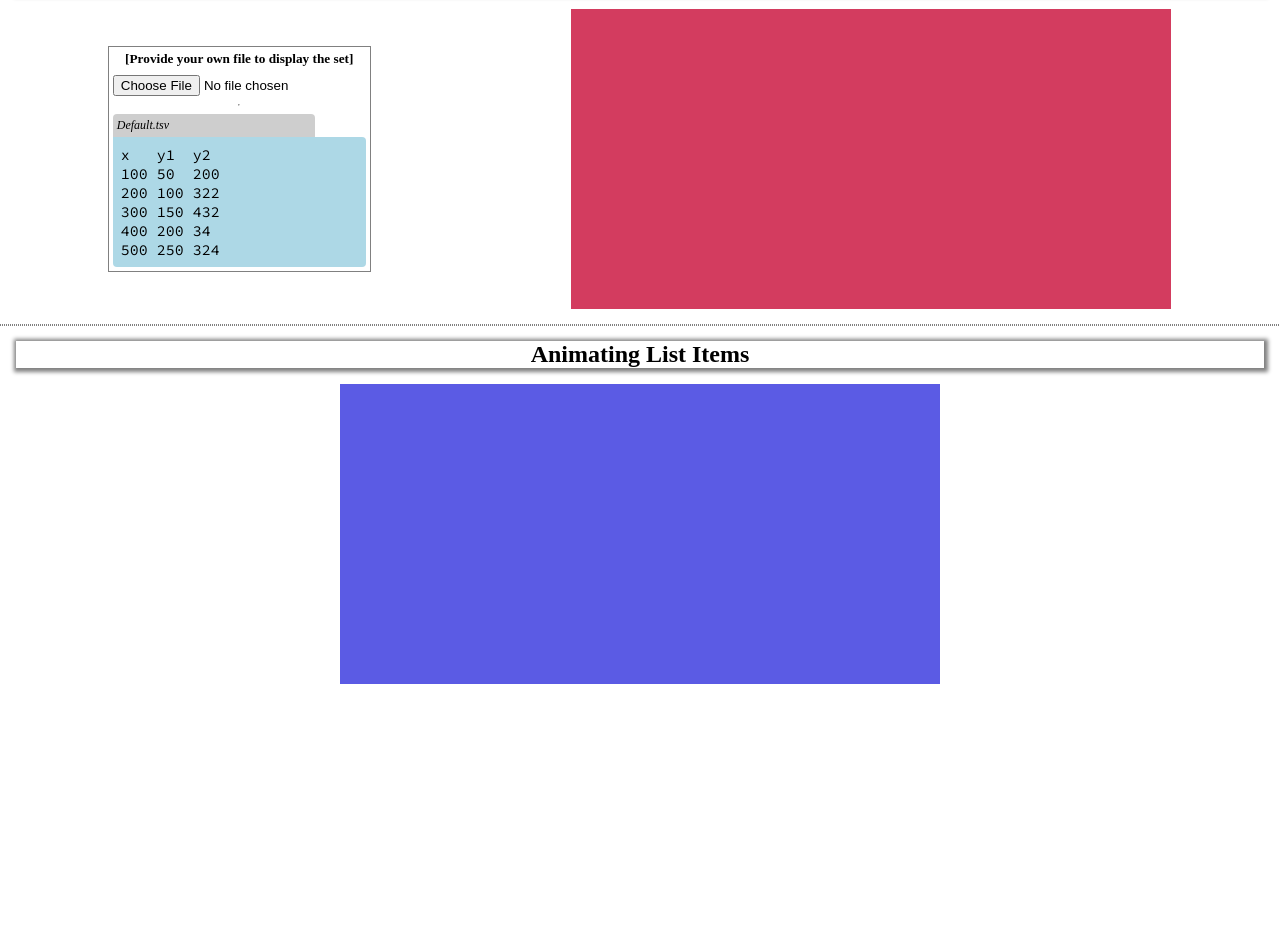
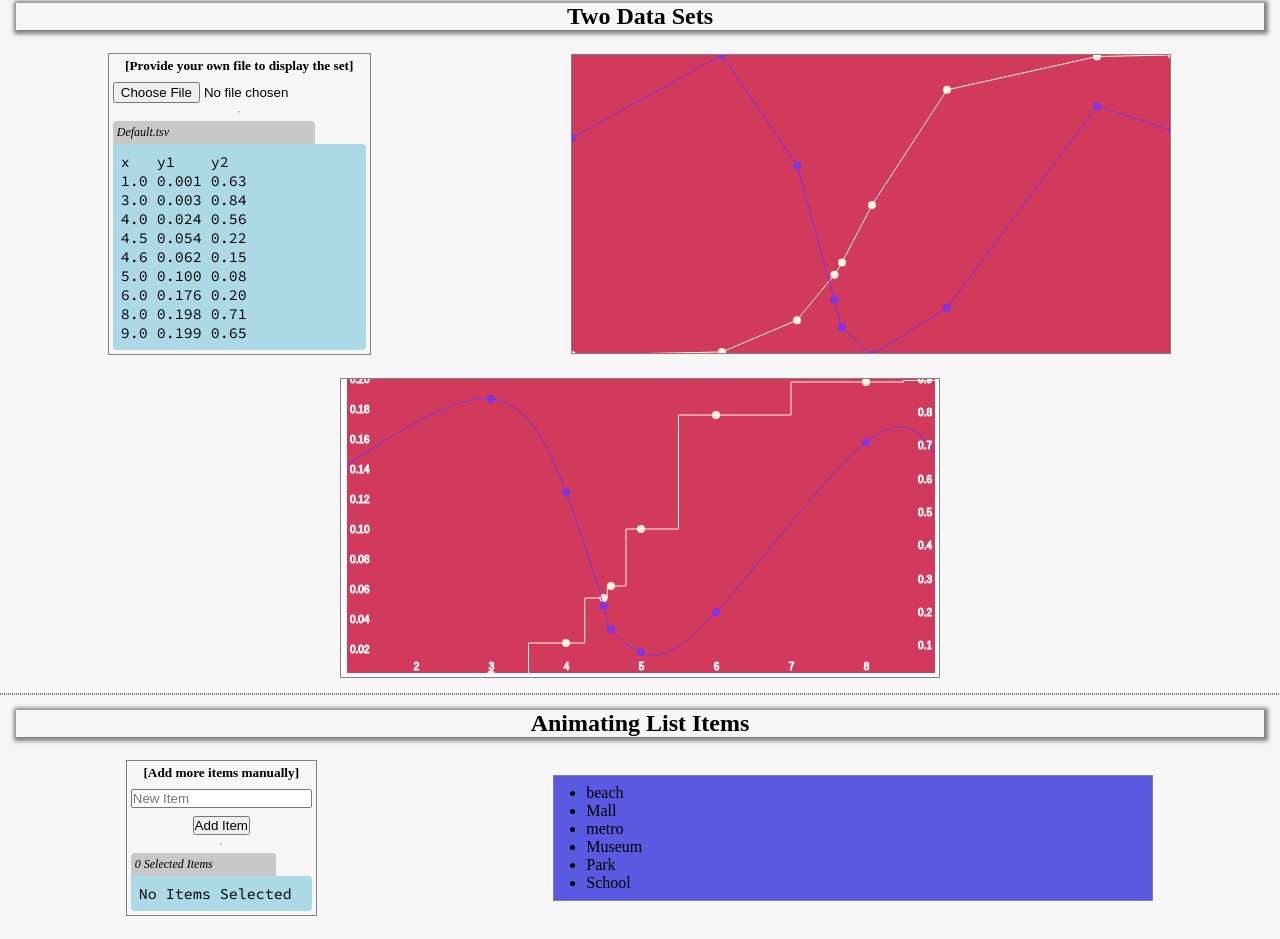
Before and after one commit to pulgamecanica/D3Examples, a plain HTML site: page Chapter02/lets_make_some_graphs_already.html in a window 1280 px wide. Shown: the part 425-1364 px from the top of the page. Before the commit the page ends 1125 px from the top, so only its background shows below. Drawn offline with Linux system fonts and the light colour scheme.

Commit message:
Chapter02 [Two Data Sets & Animating List Items]

```diff
--- /dev/null
+++ b/Chapter02/animating_list_items.js
@@ -0,0 +1,63 @@
+let items = ["Park", "beach", "School", "Mall", "metro", "Museum"]
+let selectedItems = [];
+
+const drawList = () => {
+  items.sort((a, b) => {
+    return a.toLowerCase().localeCompare(b.toLowerCase());
+  });
+  d3.select( "#list-container" ).select( "ul" )
+    .remove();
+  d3.select( "#list-container" )
+    .append( "ul" ).selectAll( "li" )
+    .data(items).enter()
+    .append( "li" ).text( d => d )
+    .on( "click", function () {
+      this.toggleState = !this.toggleState;
+      addRemoveSelectedItem(this.textContent)
+      d3.select( this )
+        .transition().duration(2000)
+        .style( "color", this.toggleState ? "red" : "black" );
+    });
+}
+
+const drawSelectedItems = () => {
+  selectedItems.sort((a, b) => {
+    return a.toLowerCase().localeCompare(b.toLowerCase());
+  });
+  d3.select( "#animating-list-title").text(selectedItems.length + " Selected Items");
+  d3.select( "#animating-list-body" ).selectAll( "p" ).remove();
+  if (selectedItems.length) {
+    d3.select( "#animating-list-body" ).selectAll( "p" )
+      .data( selectedItems ).enter()
+      .append( "p" ).text( d => d );
+  } else {
+    d3.select( "#animating-list-body" ).append( "p" ).text("No Items Selected");
+  }
+}
+
+const addNewItem = (item) => {
+  if (item.trim()) items.push(item);
+  drawList();
+};
+
+const addRemoveSelectedItem = (item) => {
+  if (!item.trim()) return;
+  let founded = selectedItems.indexOf(item);
+  if (founded >= 0) {
+    selectedItems.splice(founded, 1);
+  } else {
+    selectedItems.push(item);
+  }
+  drawSelectedItems();
+}
+
+window.addEventListener("load", () => {
+  d3.select( "#list-submit-input" )
+    .on( 'click', function() {
+      event.preventDefault()
+      addNewItem( d3.select( "#list-text-input" ).node().value );
+      d3.select( "#list-text-input" ).node().value = null;
+    });
+  drawList();
+  drawSelectedItems();
+});
--- /dev/null
+++ b/Chapter02/data/example-multiple-data-set.tsv
@@ -0,0 +1,10 @@
+x	y1	y2
+1.0	0.001	0.63
+3.0	0.003	0.84
+4.0	0.024	0.56
+4.5	0.054	0.22
+4.6	0.062	0.15
+5.0	0.100	0.08
+6.0	0.176	0.20
+8.0	0.198	0.71
+9.0	0.199	0.65
--- /dev/null
+++ b/Chapter02/data/example-multiple-data-set2.tsv
@@ -0,0 +1,5 @@
+x	y1	y2
+1.2	0.05	0.132
+2.0	0.15	0.42
+4.2	0.005	0.32
+5.2	0.25	0.102
--- a/Chapter02/index.css
+++ b/Chapter02/index.css
@@ -5,6 +5,7 @@
 }
 
 body {
+  background-color: rgba(200, 200, 200, 0.15);
 }
 
 section {
@@ -19,19 +20,20 @@ section {
   gap: 1rem;
 }
 
-section svg {
+section svg, #list-container {
   margin: auto;
+  border: 1px gray solid;
 }
 
-#a-single-data-set {
+.svg1 {
   background-color: rgba(42, 42, 42, .42);
 }
 
-#two-data-sets {
+.svg2 {
   background-color: rgba(200, 12, 55, 0.8);
 }
 
-#animating-list-items {
+.svg3 {
   background-color: rgba(50, 50, 222, 0.8);
 }
 
@@ -76,3 +78,24 @@ section svg {
   margin: 0.5rem auto;
   outline: 1px gray solid;
 }
+
+.axisWhite, .axisWhite *{
+  stroke: white;
+  fill: white;
+  overflow: hidden;
+}
+
+#list-container {
+  background-color: rgba(50, 50, 222, 0.8);
+  width: 600px;
+  height: auto;
+  padding: 0.5rem 2rem;
+}
+
+#list-container ul li {
+  cursor: pointer;
+}
+
+#list-container ul li:hover {
+  background-color: rgba(0, 0, 0, 0.1);
+}
--- a/Chapter02/lets_make_some_graphs_already.html
+++ b/Chapter02/lets_make_some_graphs_already.html
@@ -14,6 +14,7 @@
   <link href="https://fonts.googleapis.com/css2?family=Source+Code+Pro&display=swap" rel="stylesheet">
 </head>
 <body>
+  <center><h1>Chapter 02</h1></center>
   <section>
     <h1 class="title">A Single Data Set</h1>
     <span class="d3-input">
@@ -30,7 +31,7 @@
 500 250</div>
       </div>
     </span>
-    <svg id="a-single-data-set" width="600" height="300"/>
+    <svg class="svg1" id="a-single-data-set"/>
   </section>
 
   <section>
@@ -41,21 +42,38 @@
       <hr>
       <div class="text-wrapper">
         <div id="two-data-sets-title" class="text-wrapper-title">Default.tsv</div>
-        <div id="two-data-sets-file-body" class="text-wrapper-body">x   y1  y2
-100 50  200
-200 100 322
-300 150 432
-400 200 34
-500 250 324</div>
+        <div id="two-data-sets-file-body" class="text-wrapper-body">x   y1    y2
+1.0 0.001 0.63
+3.0 0.003 0.84
+4.0 0.024 0.56
+4.5 0.054 0.22
+4.6 0.062 0.15
+5.0 0.100 0.08
+6.0 0.176 0.20
+8.0 0.198 0.71
+9.0 0.199 0.65</div>
       </div>
 
     </span>
-    <svg id="two-data-sets" width="600" height="300"/>
+    <svg class="svg2" id="two-data-sets"/>
+    <svg class="svg2" id="two-data-sets-scales"/>
   </section>
 
   <section>
     <h1 class="title">Animating List Items</h1>
-    <svg id="animating-list-items" width="600" height="300"/>
+    <span class="d3-input">
+      <h5>[Add more items manually]</h5>
+      <input type="text" name="list-text-input" id="list-text-input" placeholder="New Item">
+      <button type="submit" id="list-submit-input" >Add Item</button>
+      <hr>
+      <div class="text-wrapper">
+        <div id="animating-list-title" class="text-wrapper-title">Selected Items</div>
+        <div id="animating-list-body" class="text-wrapper-body"></div>
+      </div>
+    </span>
+    <div id="list-container">
+
+    </div>
   </section>
 </body>
 </html>
--- /dev/null
+++ b/Chapter02/two_data_sets.js
@@ -0,0 +1,135 @@
+const graphTwoDataSets = (data, svg_selector = "#two-data-sets") => {
+  let pxX = 600, pxY = 300;
+  let scX = d3.scaleLinear()
+    .domain( d3.extent( data, d => d["x"] ) )
+    .range( [0, pxX] );
+  let scY1 = d3.scaleLinear()
+    .domain( d3.extent( data, d => d["y1"] ) )
+    .range( [pxY, 0] );
+  let scY2 = d3.scaleLinear()
+    .domain( d3.extent( data, d => d["y2"] ) )
+    .range( [pxY, 0] );
+
+  d3.select( svg_selector )
+    .selectAll( "g" )
+    .remove()
+
+  d3.select( svg_selector )
+    .append( "g" ).attr( "id", "ds1")
+    .selectAll( "circle" )
+    .data( data )
+    .enter()
+    .append( "circle" )
+    .attr( "r", 4 ).attr( "fill", "#FFF3D9")
+    .attr( "cx", function(d) { return scX(d["x"]) } )
+    .attr( "cy", function(d) { return scY1(d["y1"]) } );
+
+  d3.select( svg_selector )
+    .append( "g" ).attr( "id", "ds2")
+    .selectAll( "circle" )
+    .data( data )
+    .enter()
+    .append( "circle" )
+    .attr( "r", 4 ).attr( "fill", "#8134DF")
+    .attr( "cx", function(d) { return scX(d["x"]) } )
+    .attr( "cy", function(d) { return scY2(d["y2"]) } );
+
+  let lineMaker = d3.line()
+    .x( d => scX( d["x"] ) )
+    .y( d => scY1( d["y1"] ) );
+
+  d3.select( "#ds1" )
+   .append( "path" )
+   .attr( "fill", "none" ).attr( "stroke", "#FFF3D9")
+   .attr( "d", lineMaker(data) );
+
+  lineMaker.y( d => scY2( d["y2"] ) );
+
+  d3.select( "#ds2" )
+   .append( "path" )
+   .attr( "fill", "none" ).attr( "stroke", "#8134DF")
+   .attr( "d", lineMaker(data) );
+};
+
+const graphTwoDataSetsScales = (data, svg_selector = "#two-data-sets-scales") => {
+  let svg =  d3.select(svg_selector)
+  let pxX = svg.attr( "width" ), pxY = svg.attr( "height" );
+
+  const makeScale = ( accessor, range ) => {
+    return  d3.scaleLinear()
+      .domain( d3.extent( data, accessor ) )
+      .range( range ).nice();
+  }
+
+  let scX = makeScale( d => d["x"], [0, pxX] );
+  let scY1 = makeScale( d => d["y1"], [pxY, 0] );
+  let scY2 = makeScale( d => d["y2"], [pxY, 0] );
+
+  d3.select( svg_selector )
+    .selectAll( "g" )
+    .remove()
+
+  const drawData = (g, accessor, curve, color) => {
+    g.selectAll( "circle" ).data( data ).enter()
+      .append( "circle" )
+      .attr( "r", 4 ).attr( "fill", color)
+      .attr( "cx", (d) => scX( d["x"] ) )
+      .attr( "cy", accessor );
+
+    let lineMaker = d3.line().curve( curve )
+      .x( d => scX( d["x"] ) ).y( accessor );
+
+    g.append( "path" )
+     .attr( "fill", "none" ).attr( "stroke", color)
+     .attr( "d", lineMaker(data) );
+  }
+
+  let g1 = svg.append( "g" );
+  let g2 = svg.append( "g" );
+
+  drawData( g1, d => scY1( d["y1"] ), d3.curveStep, "#FFF3D9");
+  drawData( g2, d => scY2( d["y2"] ), d3.curveNatural, "#8134DF");
+
+  let axisMaker = d3.axisRight( scY1 );
+  axisMaker( svg.append( "g" ).attr("class", "axisWhite") );
+  axisMaker = d3.axisLeft( scY2 );
+  svg.append( "g" )
+    .attr( "class", "axisWhite" )
+    .attr( "transform", "translate(" + pxX + ",0)" )
+    .call( axisMaker );
+
+  svg.append( "g" ).call( d3.axisTop( scX ) )
+    .attr( "class", "axisWhite" )
+    .attr( "transform", "translate(0," + pxY + ")" );
+};
+
+const updateTwoDataSets = (file) => {
+  let file_reader = new FileReader();
+  file_reader.onload = function() {
+    d3.select('#two-data-sets-title').text(file.name);
+    d3.select('#two-data-sets-file-body').text(file_reader.result);
+    try {
+      graphTwoDataSets(d3.tsvParse(file_reader.result));
+      graphTwoDataSetsScales(d3.tsvParse(file_reader.result));
+    } catch (error) {
+      console.error(error);
+    }
+  }
+  file_reader.readAsText(file);
+}
+
+window.addEventListener("load", () => {
+  d3.selectAll("svg")
+    .attr( "width", 600 )
+    .attr( "height", 300 )
+
+  d3.tsv( "data/example-multiple-data-set.tsv" )
+    .then( function( data ) {
+      graphTwoDataSets(data);
+      graphTwoDataSetsScales(data);
+    });
+  d3.select( '#two-data-sets-file' )
+    .on('change', function() {
+      updateTwoDataSets(this.files[0]);
+    });
+});
```
Also changed, not shown: Chapter02/a_single_data_set.js (+0 -10 lines). Lines whose indentation alone changed are shown as unchanged.
